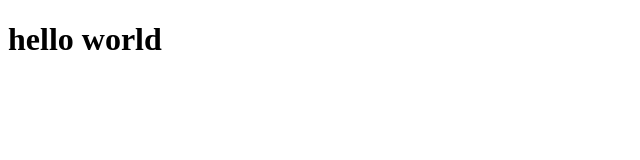
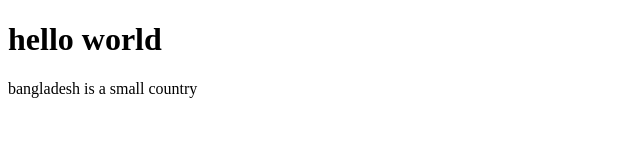
Before and after one commit to SaklainArabi/hello-world, a plain HTML site: page index.html in a window 1280 px wide. Shown: the whole page, without its empty margins (0-640 px from the left). Drawn offline with Linux system fonts and the light colour scheme.

Commit message:
add bangladesh

```diff
--- a/index.html
+++ b/index.html
@@ -7,5 +7,6 @@
 </head>
 <body>
     <h1>hello world</h1>
+    <p>bangladesh is a small country</p>
 </body>
 </html>
```
